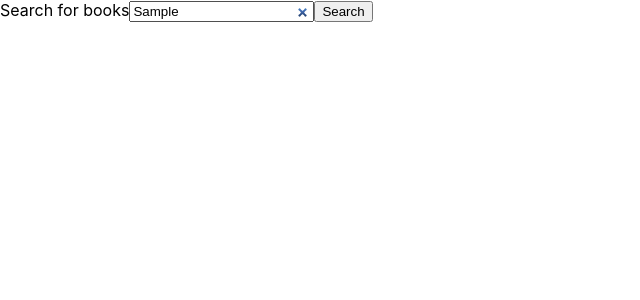
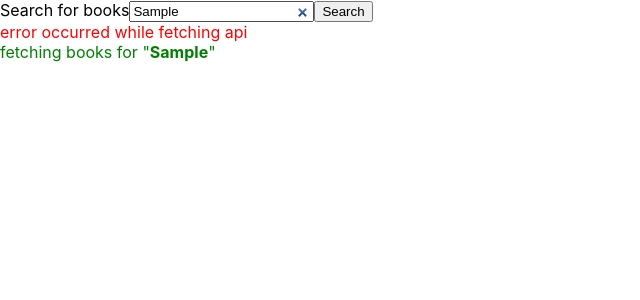
Before and after one commit to dubemelchi/google-books-search, a React (Create React App) app: page / in a window 1280 px wide. Both pictures are taken after typing "Sample" into the empty fields and a click on the button "Search". Shown: the top 300 px of the page, without its empty margins (0-640 px from the left). Built offline with nearby package versions, Linux system fonts and the light colour scheme.

Commit message:
error messages and loading screen

```diff
--- a/src/App.jsx
+++ b/src/App.jsx
@@ -4,30 +4,26 @@ import './App.css';
 
 const App = () => {
   const [searchTerm, setSearchTerm] = useState('');
+  const [books, setBooks] = useState({ items: [] });
   const onInputChange = e => {
     setSearchTerm(e.target.value);
   };
+  const [error, setError] = useState(false);
+  const [loading, setloading] = useState(false);
 
   let API_URL = `https://www.googleapis.com/books/v1/volumes?q=<searchTerm>
 `;
 
-  const [books, setBooks] = useState({ items: [] });
-
-  let authors = ['Param', 'Vennila', 'Afrin'];
-
-  const bookAuthors = authors => {
-    if (authors.length <= 2) {
-      authors = authors.join(' and ');
-    } else if (authors.length > 2) {
-      let LastAuthor = ' and ' + authors.slice(-1);
-      authors.pop();
-      authors = authors.join(', ');
-      authors += LastAuthor;
+  const fetchBooks = async () => {
+    setloading(true);
+    setError(false);
+    try {
+      const result = await axios.get(`${API_URL}?q=${searchTerm}`);
+      setBooks(result.data);
+    } catch (error) {
+      setError(true);
+      setloading(true);
     }
-    return authors;
-  };
-
-  const fetchBooks = async () => {
     // ajax api using axios
     const result = await axios.get(`${API_URL}?q=${searchTerm}`);
     setBooks(result.data);
@@ -42,6 +38,19 @@ const App = () => {
     // call function
     fetchBooks();
   };
+
+  const bookAuthors = authors => {
+    if (authors.length <= 2) {
+      authors = authors.join(' and ');
+    } else if (authors.length > 2) {
+      let lastAuthor = ' and ' + authors.slice(-1);
+      authors.pop();
+      authors = authors.join(', ');
+      authors += lastAuthor;
+    }
+    return authors;
+  };
+
   return (
     <section>
       <form onSubmit={onSubmitHandler}>
@@ -52,10 +61,19 @@ const App = () => {
             placeholder='something something'
             value={searchTerm}
             onChange={onInputChange}
+            required
           />
           <button type='submt'>Search</button>
         </label>
+        {error && (
+          <div style={{ color: `red` }}>error occurred while fetching api</div>
+        )}
       </form>
+      {loading && (
+        <div style={{ color: `green` }}>
+          fetching books for "<strong>{searchTerm}</strong>"
+        </div>
+      )}
       <ul>
         {books.items.map((book, index) => {
           return (
```
